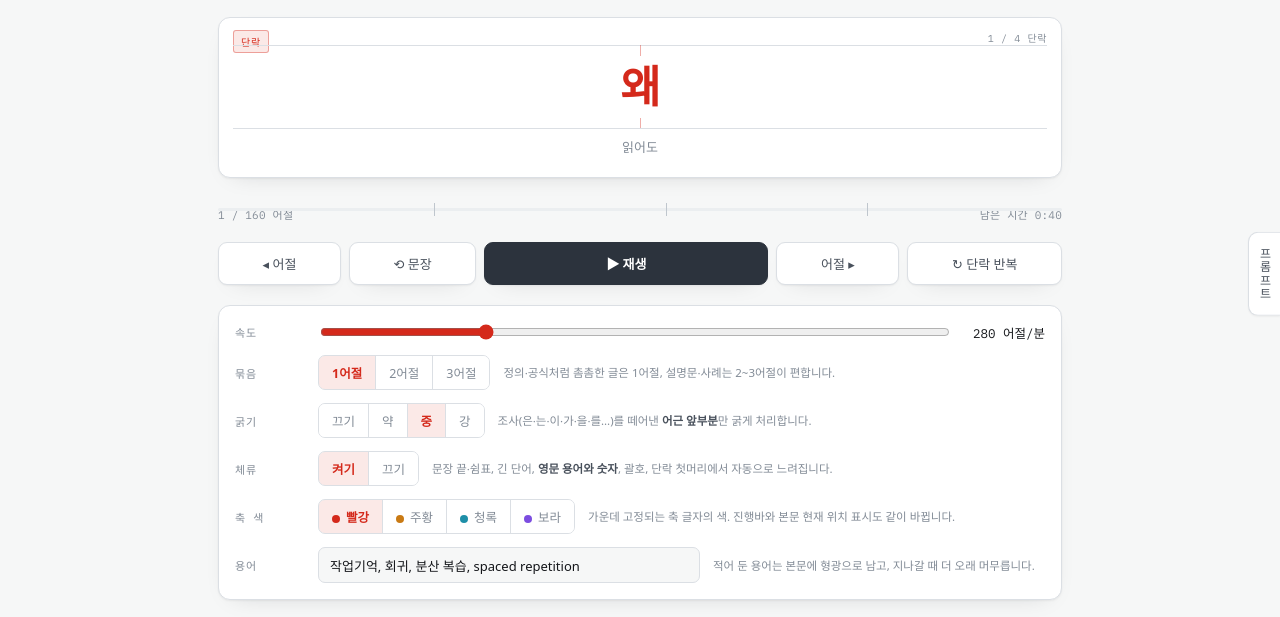
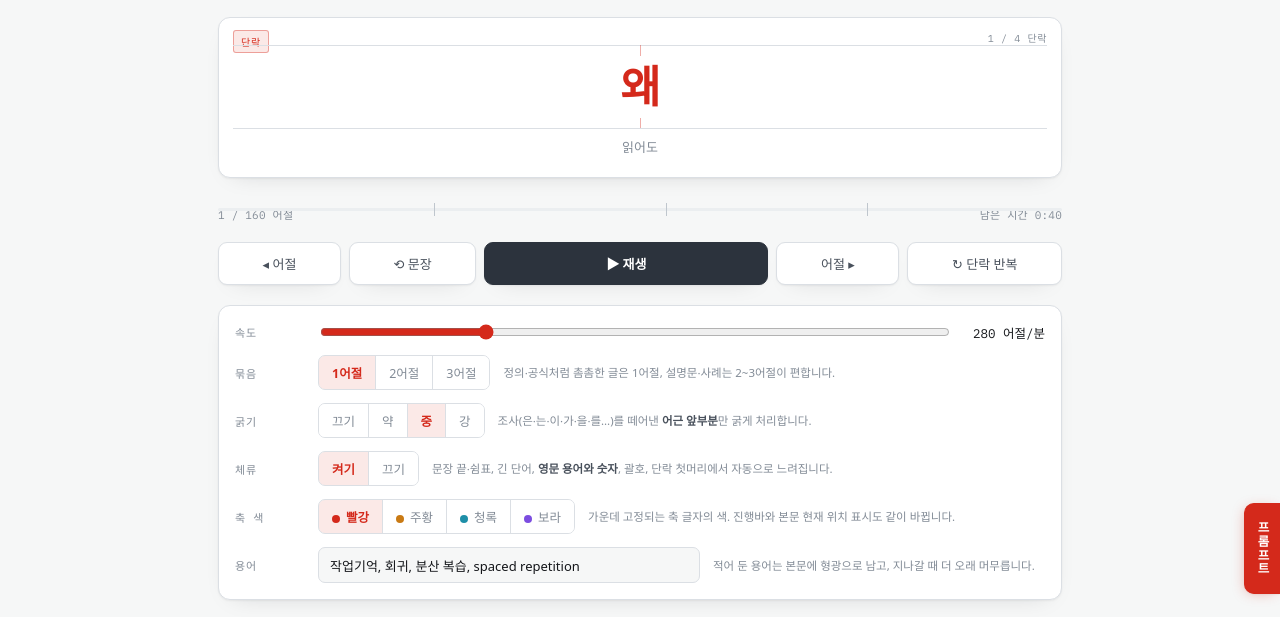
Before and after one commit to hyosinee/reading-accelerator, a plain HTML site: page index.html in a window 1280 px wide. Shown: the part 126-743 px from the top of the page. Drawn offline with Linux system fonts and the light colour scheme; a web font is replaced by a local one.

Commit message:
프롬프트 탭을 축 색으로 칠하고 아래로 내림
회색 탭이라 있는지 모르고 지나쳤다. 배경을 --piv 로 잡아 축 글자와 같은 색이
되게 하고(축 색을 바꾸면 탭도 같이 따라간다), 글자색은 --surface 로 두어
밝은·어두운 테마 모두에서 대비가 나게 했다(5.08:1 / 6.25:1).

위치는 top:50% 에서 bottom:10vh 로 내렸다. 화면 한가운데에 고정돼 있어
스테이지와 같은 높이에 걸렸고, 읽는 동안 시선이 분산됐다.

Co-Authored-By: Claude Opus 5 <noreply@anthropic.com>

```diff
--- a/index.html
+++ b/index.html
@@ -216,13 +216,19 @@
   @media (prefers-reduced-motion: reduce){ .tk{transition:none} }
 
   /* prompt drawer */
-  .promptTab{position:fixed;right:0;top:50%;transform:translateY(-50%);z-index:40;
-        appearance:none;border:1px solid var(--rule);border-right:0;
-        background:var(--surface);color:var(--ink-2);cursor:pointer;
-        border-radius:10px 0 0 10px;padding:15px 7px;box-shadow:var(--shadow);
+  /* 축 색을 그대로 입혀 눈에 띄게 하고, 읽는 시선(스테이지)과 겹치지 않도록
+     화면 아래쪽에 둔다. 글자색은 카드 배경색이라 밝은·어두운 테마 모두에서 대비가 난다. */
+  .promptTab{position:fixed;right:0;z-index:40;
+        top:auto;bottom:calc(10vh + env(safe-area-inset-bottom,0px));
+        appearance:none;border:1px solid var(--piv);border-right:0;
+        background:var(--piv);color:var(--surface);cursor:pointer;
+        border-radius:10px 0 0 10px;padding:17px 8px;
+        box-shadow:-2px 2px 14px -4px var(--piv-line), var(--shadow);
         writing-mode:vertical-rl;text-orientation:mixed;
-        font-size:12px;font-weight:500;letter-spacing:.09em}
-  .promptTab:hover{color:var(--piv);border-color:var(--piv-line)}
+        font-size:12.5px;font-weight:600;letter-spacing:.1em;
+        transition:filter .15s ease}
+  .promptTab:hover{filter:brightness(1.08)}
+  @media (prefers-reduced-motion: reduce){ .promptTab{transition:none} }
   .scrim{position:fixed;inset:0;z-index:50;background:rgba(10,12,16,.42);
          opacity:0;pointer-events:none;transition:opacity .18s ease}
   .scrim.on{opacity:1;pointer-events:auto}
--- a/sw.js
+++ b/sw.js
@@ -1,6 +1,6 @@
 // 네트워크 우선 + 캐시 폴백. 온라인이면 항상 최신을 받고,
 // 한 번 열어 본 뒤에는 신호가 없어도 그대로 열린다.
-const VERSION = "d23e88bc671a";
+const VERSION = "32570d054cbb";
 const CACHE = "accel-" + VERSION;
 const SHELL = ["./", "./index.html", "./manifest.webmanifest", "./icon-192.png", "./icon-512.png", "./apple-touch-icon.png"];
 
```
Also changed, not shown: reader.html (+12 -6 lines).
